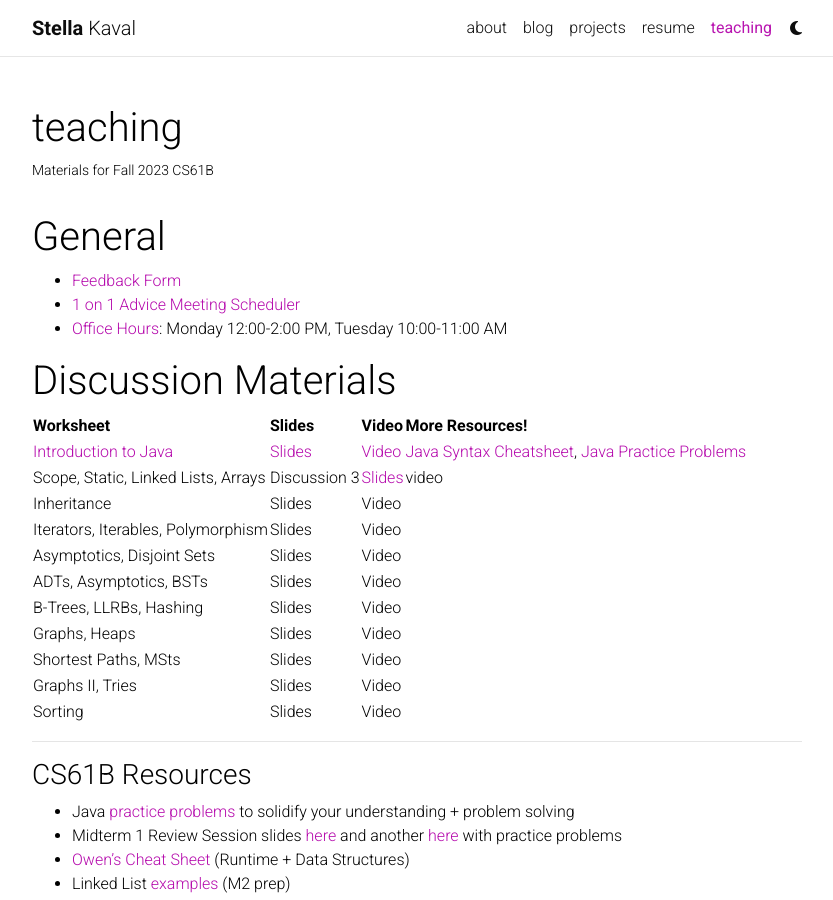
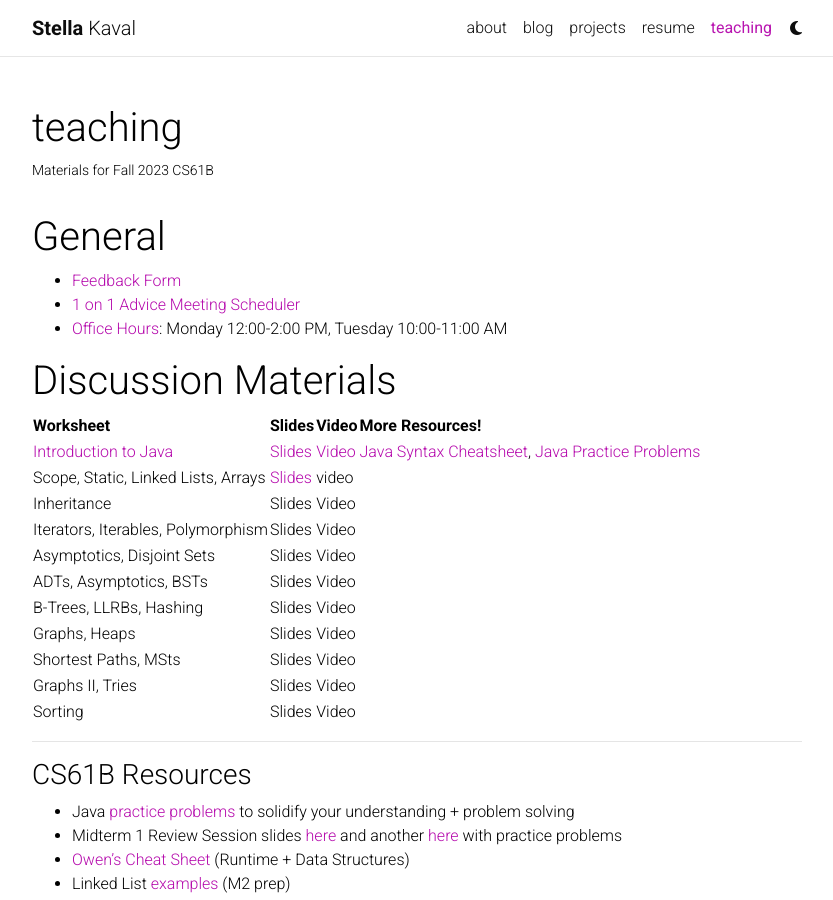
Before and after one commit to stellakaval/stellakaval.github.io, a Jekyll site: the page built from _pages/teaching.md, in a window 1280 px wide and 900 px high. Shown: the whole window, without its empty margins (223-1056 px from the left). Built offline with Jekyll 4.4.1, drawn with Linux system fonts in a browser that asks for light colours; comment, search, counter and statistics services are not loaded; a style sheet for code colours, icons or effects is not loaded.

Commit message:
formatting

```diff
--- a/_pages/teaching.md
+++ b/_pages/teaching.md
@@ -15,19 +15,19 @@
 
 # Discussion Materials
 
-| Worksheet                                                                                                         | Slides                                                                                                         | Video                                                                                                          | More Resources!                                                                                                                     |
-| :---------------------------------------------------------------------------------------------------------------- | :------------------------------------------------------------------------------------------------------------- | :------------------------------------------------------------------------------------------------------------- | :---------------------------------------------------------------------------------------------------------------------------------- | :-- |
-| [Introduction to Java](https://github.com/Berkeley-CS61B/discussions-fa23/blob/main/week02/regular/regular02.pdf) | [Slides](https://docs.google.com/presentation/d/1zmtJ-XOSdg5a4tth2-Ib08LBVvcEBbQGVfQhG4jGtnQ/edit?usp=sharing) | [Video](https://youtu.be/5d8e3W52jEM)                                                                          | [Java Syntax Cheatsheet](https://introcs.cs.princeton.edu/java/11cheatsheet/), [Java Practice Problems](https://codingbat.com/java) |
-| Scope, Static, Linked Lists, Arrays                                                                               | Discussion 3                                                                                                   | [Slides](https://docs.google.com/presentation/d/1boE_rlHiKg6gjNji6_o_35TwQADWdVP34EyF6Pr-ki8/edit?usp=sharing) | video                                                                                                                               |     |
-| Inheritance                                                                                                       | Slides                                                                                                         | Video                                                                                                          |                                                                                                                                     |
-| Iterators, Iterables, Polymorphism                                                                                | Slides                                                                                                         | Video                                                                                                          |
-| Asymptotics, Disjoint Sets                                                                                        | Slides                                                                                                         | Video                                                                                                          |                                                                                                                                     |
-| ADTs, Asymptotics, BSTs                                                                                           | Slides                                                                                                         | Video                                                                                                          |                                                                                                                                     |
-| B-Trees, LLRBs, Hashing                                                                                           | Slides                                                                                                         | Video                                                                                                          |                                                                                                                                     |
-| Graphs, Heaps                                                                                                     | Slides                                                                                                         | Video                                                                                                          |                                                                                                                                     |
-| Shortest Paths, MSts                                                                                              | Slides                                                                                                         | Video                                                                                                          |                                                                                                                                     |
-| Graphs II, Tries                                                                                                  | Slides                                                                                                         | Video                                                                                                          |                                                                                                                                     |
-| Sorting                                                                                                           | Slides                                                                                                         | Video                                                                                                          |                                                                                                                                     |
+| Worksheet                                                                                                         | Slides                                                                                                         | Video                                 | More Resources!                                                                                                                     |     |
+| :---------------------------------------------------------------------------------------------------------------- | :------------------------------------------------------------------------------------------------------------- | :------------------------------------ | :---------------------------------------------------------------------------------------------------------------------------------- |
+| [Introduction to Java](https://github.com/Berkeley-CS61B/discussions-fa23/blob/main/week02/regular/regular02.pdf) | [Slides](https://docs.google.com/presentation/d/1zmtJ-XOSdg5a4tth2-Ib08LBVvcEBbQGVfQhG4jGtnQ/edit?usp=sharing) | [Video](https://youtu.be/5d8e3W52jEM) | [Java Syntax Cheatsheet](https://introcs.cs.princeton.edu/java/11cheatsheet/), [Java Practice Problems](https://codingbat.com/java) |
+| Scope, Static, Linked Lists, Arrays                                                                               | [Slides](https://docs.google.com/presentation/d/1boE_rlHiKg6gjNji6_o_35TwQADWdVP34EyF6Pr-ki8/edit?usp=sharing) | video                                 |                                                                                                                                     |
+| Inheritance                                                                                                       | Slides                                                                                                         | Video                                 |                                                                                                                                     |
+| Iterators, Iterables, Polymorphism                                                                                | Slides                                                                                                         | Video                                 |
+| Asymptotics, Disjoint Sets                                                                                        | Slides                                                                                                         | Video                                 |                                                                                                                                     |
+| ADTs, Asymptotics, BSTs                                                                                           | Slides                                                                                                         | Video                                 |                                                                                                                                     |
+| B-Trees, LLRBs, Hashing                                                                                           | Slides                                                                                                         | Video                                 |                                                                                                                                     |
+| Graphs, Heaps                                                                                                     | Slides                                                                                                         | Video                                 |                                                                                                                                     |
+| Shortest Paths, MSts                                                                                              | Slides                                                                                                         | Video                                 |                                                                                                                                     |
+| Graphs II, Tries                                                                                                  | Slides                                                                                                         | Video                                 |                                                                                                                                     |
+| Sorting                                                                                                           | Slides                                                                                                         | Video                                 |                                                                                                                                     |
 
 ---
 
```
